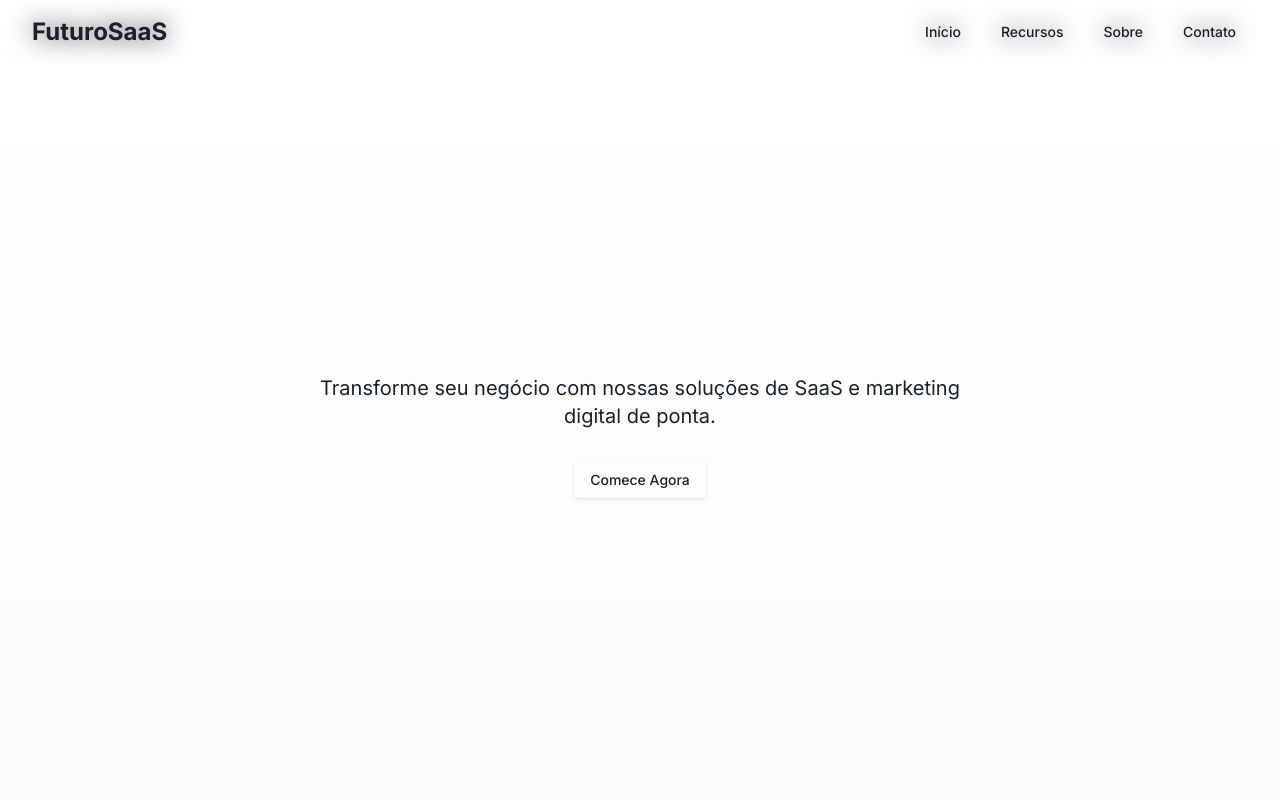
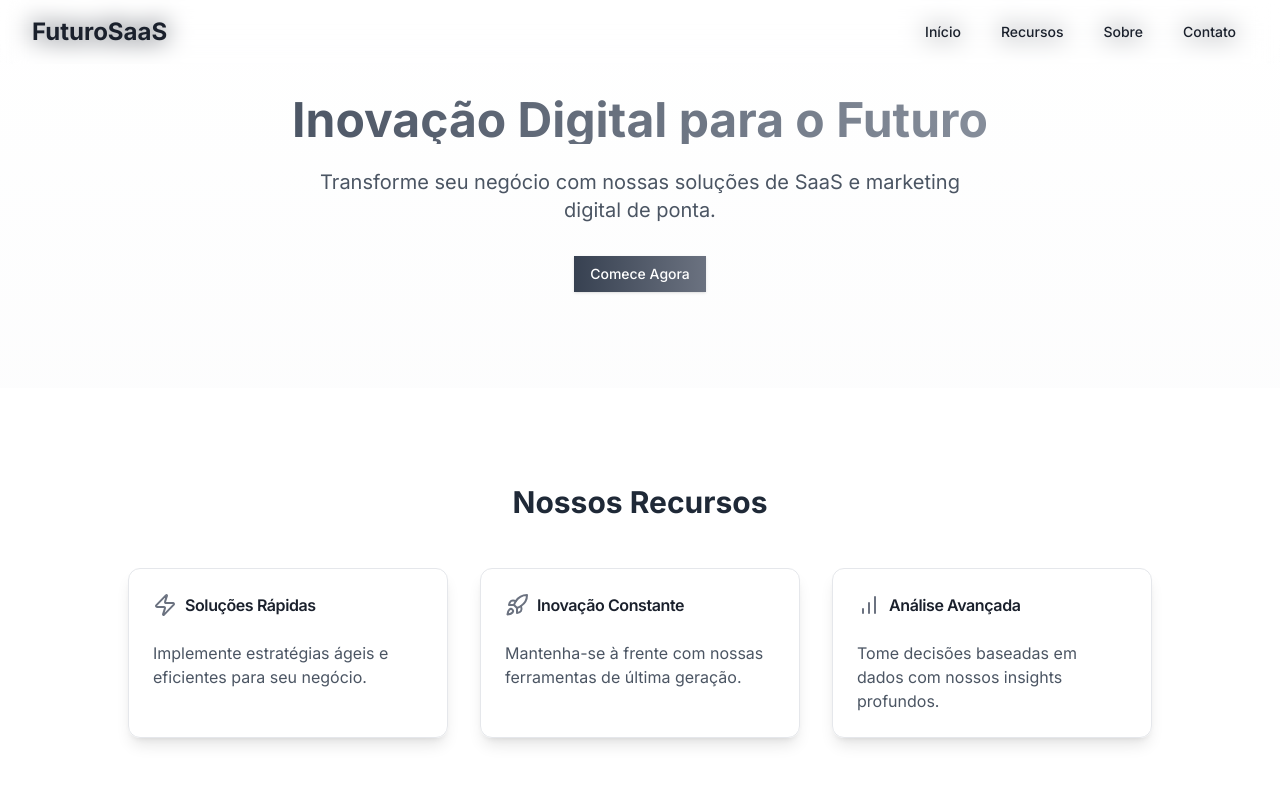
Before and after one commit to ErickPrado101/saudenamao, a Next.js app: page / in a window 1280 px wide. Shown: the top 800 px of the page. Built offline with nearby package versions, Linux system fonts and the light colour scheme.

Commit message:
lp design

```diff
--- a/src/components/About.tsx
+++ b/src/components/About.tsx
@@ -1,6 +1,6 @@
 export default function About() {
     return (
-      <section id="about" className="py-24 px-6 bg-gray-50">
+      <section className="py-24 px-6 bg-gray-50">
         <div className="max-w-4xl mx-auto text-center">
           <h2 className="text-3xl font-bold mb-6 text-gray-800">Sobre Nós</h2>
           <p className="text-xl text-gray-600 mb-8">
--- a/src/components/Contact.tsx
+++ b/src/components/Contact.tsx
@@ -4,7 +4,7 @@ import { Textarea } from "@/components/ui/textarea"
 
 export default function Contact() {
   return (
-    <section id="contact" className="py-24 px-6 bg-white">
+    <section className="py-24 px-6 bg-white">
       <div className="max-w-2xl mx-auto">
         <h2 className="text-3xl font-bold text-center mb-12 text-gray-800">Entre em Contato</h2>
         <form className="space-y-6">
--- a/src/components/Features.tsx
+++ b/src/components/Features.tsx
@@ -21,7 +21,7 @@ const features = [
 
 export default function Features() {
   return (
-    <section id="features" className="py-24 px-6 bg-white">
+    <section className="py-24 px-6 bg-white">
       <h2 className="text-3xl font-bold text-center mb-12 text-gray-800">Nossos Recursos</h2>
       <div className="grid md:grid-cols-3 gap-8 max-w-5xl mx-auto">
         {features.map((feature, index) => (
--- a/src/components/Hero.tsx
+++ b/src/components/Hero.tsx
@@ -1,23 +1,17 @@
-"use client"
-
 import { Button } from "@/components/ui/button"
-
 
 export default function Hero() {
   return (
-    <section className="relative py-32 px-6 text-center min-h-screen flex flex-col justify-center items-center overflow-hidden bg-background">
-
-      <div className="relative z-10">
-        <h1 className="text-5xl font-bold mb-6 bg-clip-text text-transparent bg-gradient-to-r from-primary to-secondary">
+    <section className="py-24 px-6 text-center">
+      <h1 className="text-5xl font-bold mb-6 bg-clip-text text-transparent bg-gradient-to-r from-gray-700 to-gray-400">
         Inovação Digital para o Futuro
       </h1>
-        <p className="text-xl mb-8 text-secondary max-w-2xl mx-auto">
+      <p className="text-xl mb-8 text-gray-600 max-w-2xl mx-auto">
         Transforme seu negócio com nossas soluções de SaaS e marketing digital de ponta.
       </p>
-        <Button className="bg-gradient-to-r from-primary to-secondary text-background hover:from-primary hover:to-primary">
+      <Button className="bg-gradient-to-r from-gray-700 to-gray-500 text-white hover:from-gray-600 hover:to-gray-400">
         Comece Agora
       </Button>
-      </div>
     </section>
   )
 }
```
Lines whose indentation alone changed are shown as unchanged.
